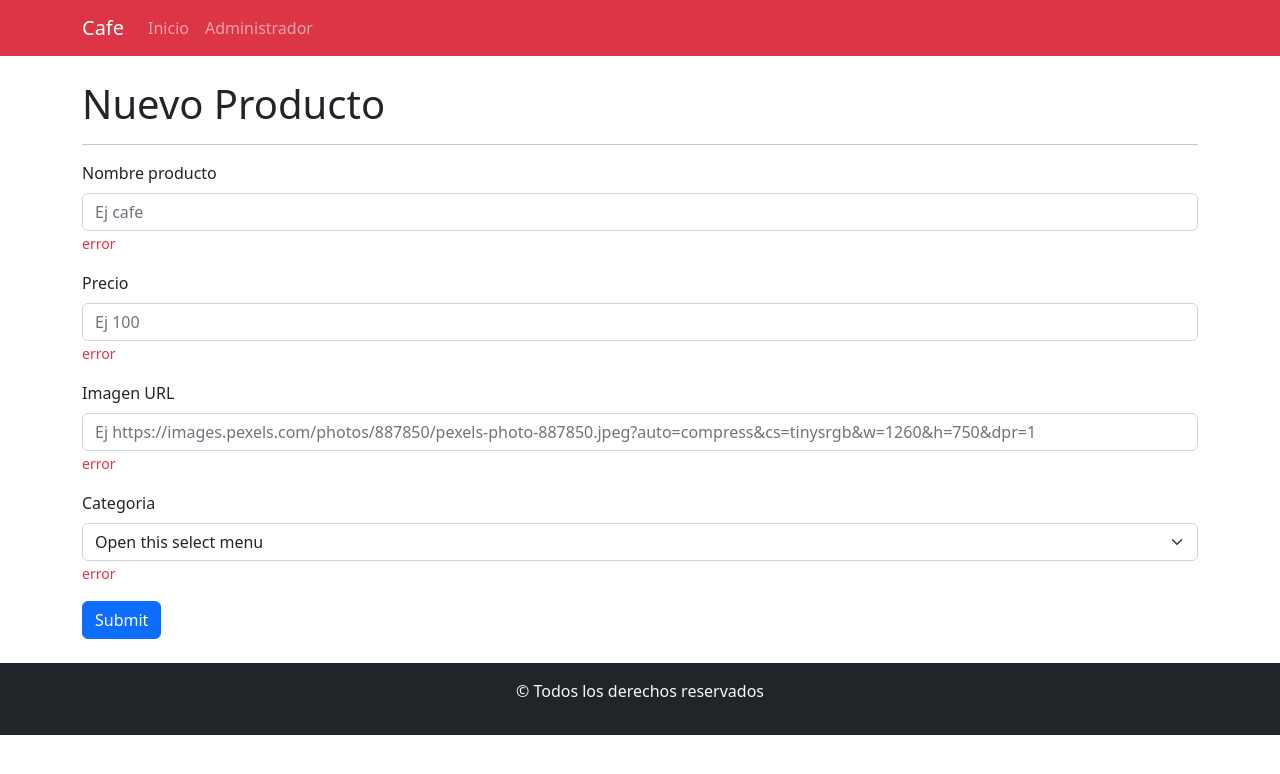
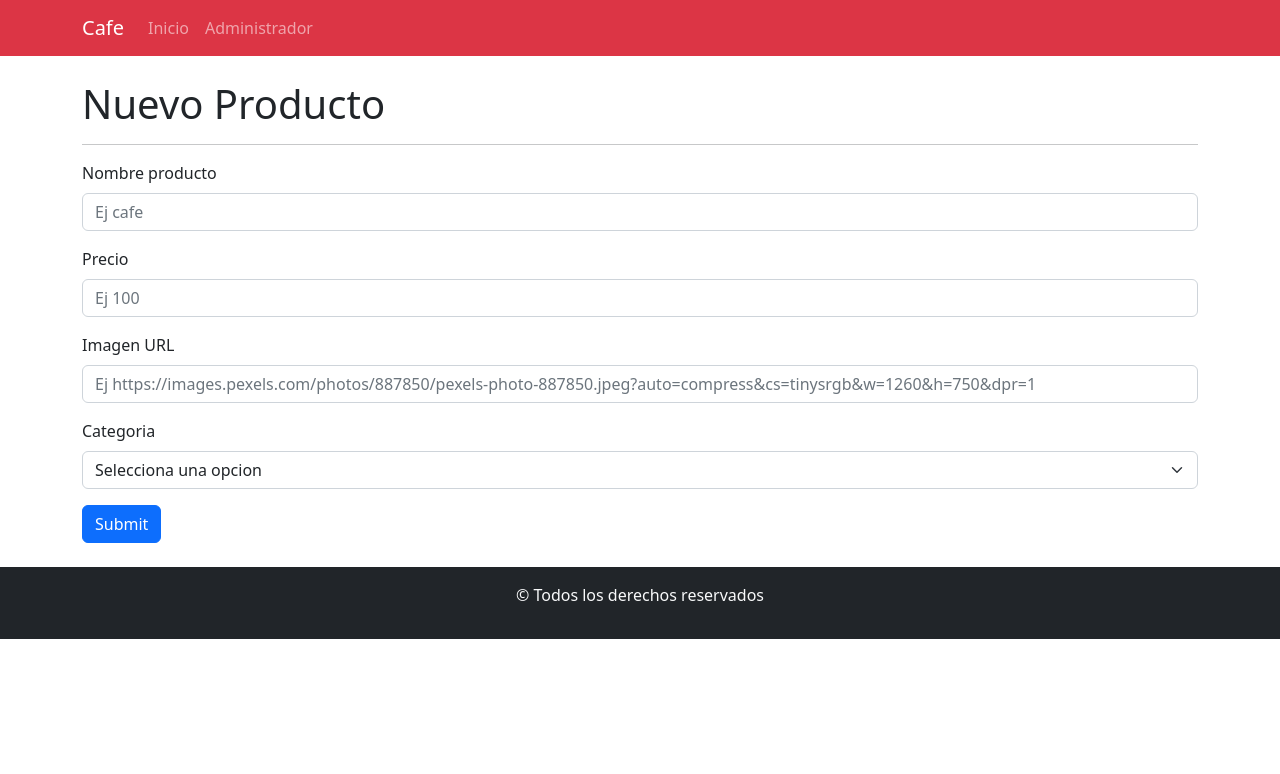
Before and after one commit to javieruncos/cafeFrontend-comision8i, a React (Create React App) app: page /crearProducto in a window 1280 px wide. Shown: the top 774 px of the page. Built offline with nearby package versions, Linux system fonts and the light colour scheme.

Commit message:
agregamos las validaciones al formulario para crear un producto

```diff
--- a/db.json
+++ b/db.json
@@ -3,21 +3,21 @@
     {
         "nombreProducto":"cafè",
         "precio":300,
-        "categoria":"bebida caliente",
+        "categoria":"Bebida caliente",
         "imagen":"https://images.pexels.com/photos/302899/pexels-photo-302899.jpeg?auto=compress&cs=tinysrgb&w=1260&h=750&dpr=1",
         "id":1
     },
     {
         "nombreProducto":"rownie",
         "precio":250,
-        "categoria":"dulce",
+        "categoria":"Dulce",
         "imagen":"https://images.pexels.com/photos/302899/pexels-photo-302899.jpeg?auto=compress&cs=tinysrgb&w=1260&h=750&dpr=1",
         "id":2
     },
     {
         "nombreProducto":"tè",
         "precio":100,
-        "categoria":"bebida caliente",
+        "categoria":"Bebida caliente",
         "imagen":"https://images.pexels.com/photos/302899/pexels-photo-302899.jpeg?auto=compress&cs=tinysrgb&w=1260&h=750&dpr=1",
         "id":3
     }
--- a/src/components/views/productos/CrearProducto.jsx
+++ b/src/components/views/productos/CrearProducto.jsx
@@ -8,6 +8,7 @@ const CrearProducto = () => {
 
     const onSubmit = (data)=>{
       console.log(data)
+      // enviar una peticion a la API
     }
 
 
@@ -24,34 +25,70 @@ const CrearProducto = () => {
             <Form.Control
             type="text"
             placeholder="Ej cafe"
-            {...register("nombreProducto",{required:true})} />
-            <Form.Text className="text-danger">error</Form.Text>
+            {...register("nombreProducto",{
+              required:"El nombre del producto es un dato obligatorio",
+              minLength:{
+                value:2,
+                message:"La cantidad minima de caracteres debe ser 2"
+              },
+              maxLength:{
+                value:100,
+                message:"La cantidad maxima de caracteres es 100"
+              }
+            })}
+            />
+            <Form.Text className="text-danger">
+              {errors.nombreProducto?.message}
+            </Form.Text>
           </Form.Group>
           <Form.Group className="mb-3" controlId="formBasicEmail">
             <Form.Label>Precio</Form.Label>
-            <Form.Control type="text" placeholder="Ej 100" />
-            <Form.Text className="text-danger">error</Form.Text>
+            <Form.Control type="number"
+            placeholder="Ej 100"
+            {...register("precio",{
+              required:"El precio es un valor obligatorio",
+              min:{
+                value:50,
+                message:"El precio minimo es 50"
+              },
+              max:{
+                value:10000,
+                message:"El precio maximo deber ser de $10000"
+              }
+            })}/>
+            <Form.Text className="text-danger">{errors.precio?.message}</Form.Text>
           </Form.Group>
           <Form.Group className="mb-3" controlId="formBasicEmail">
             <Form.Label>Imagen URL</Form.Label>
             <Form.Control
               type="text"
               placeholder="Ej https://images.pexels.com/photos/887850/pexels-photo-887850.jpeg?auto=compress&cs=tinysrgb&w=1260&h=750&dpr=1"
+              {...register("imagen",{
+                required:"La URL de la imagen es obligatorio",
+                pattern:{
+                  value:/^https?:\/\/[\w\-]+(\.[\w\-]+)+[/#?]?.*$/,
+                  message:"Debe ingresar una URL valida"
+                }
+              })}
             />
-            <Form.Text className="text-danger">error</Form.Text>
+            <Form.Text className="text-danger">{errors.imagen?.message}</Form.Text>
           </Form.Group>
           <Form.Group className="mb-3" controlId="formBasicEmail">
             <Form.Label>Categoria</Form.Label>
-            <Form.Select aria-label="Default select example">
-              <option>Open this select menu</option>
-              <option value="1">One</option>
-              <option value="2">Two</option>
-              <option value="3">Three</option>
+            <Form.Select aria-label="Selecciona una opcion"
+            {...register("categoria",{
+              required:"Debe seleccionar una categoria"
+            })}
+            >
+              <option value="">Selecciona una opcion</option>
+              <option value="Bebida caliente">Bebida Caliente</option>
+              <option value="Bebida fria">Bebida Fria</option>
+              <option value="Dulce">Dulces</option>
+              <option value="Salado">Salado</option>
             </Form.Select>
-            <Form.Text className="text-danger">error</Form.Text>
+            <Form.Text className="text-danger">{errors.categoria?.message}</Form.Text>
           </Form.Group>
-
-          <Button variant="primary" type="submit">
+          <Button variant="primary" type="">
             Submit
           </Button>
         </Form>
--- a/src/helper/queries.js
+++ b/src/helper/queries.js
@@ -1,4 +1,8 @@
 const URL = process.env.REACT_APP_API_CAFECITO;
+// peticion get para obtener producto
+// peticion POST crear producto
+// peticion PUT sirve para modificar un producto
+// peticion DELETE sirve para borrar un producto
 
 
 
```
